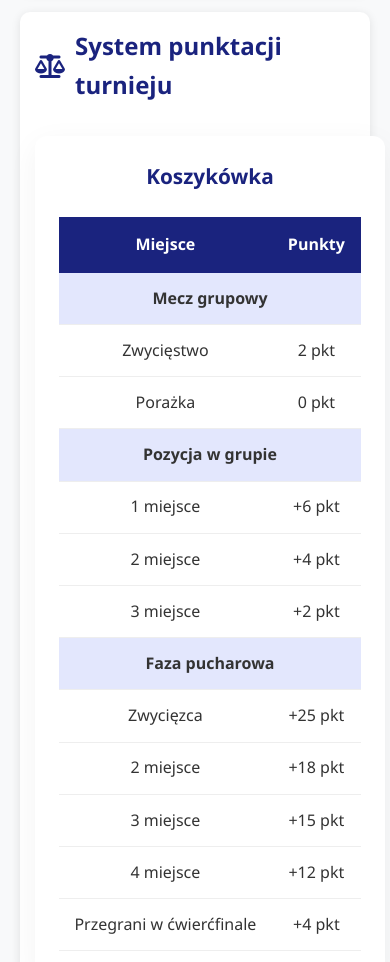
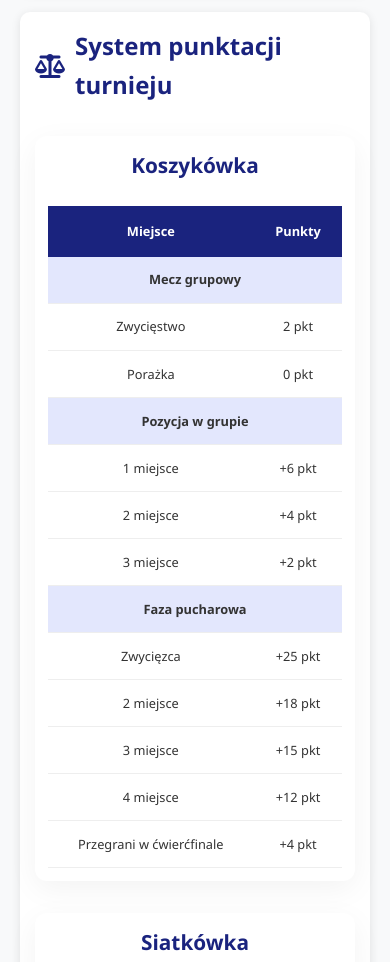
Before and after one commit to staszicprojekt/rozgrywki-miedzyklasowe, a plain HTML site: page index.html in a window 390 px wide. Shown: the part 3000-3962 px from the top of the page. Drawn offline with Linux system fonts and the light colour scheme; no server answers.

Commit message:
poprawkatabelapunkty

```diff
--- a/css/style.css
+++ b/css/style.css
@@ -2386,3 +2386,40 @@ footer {
     50% { transform: scale(1.05); }
     100% { transform: scale(1); }
 }
+/* Compact version for mobile */
+@media (max-width: 480px) {
+    .ranking-grid {
+        grid-template-columns: 1fr;
+    }
+
+    .ranking-card {
+        padding: 0.8rem;
+    }
+
+    .ranking-table {
+        font-size: 0.8em;
+    }
+
+    /* Zmień układ na bardziej kompaktowy */
+    .ranking-table th:nth-child(1),
+    .ranking-table td:nth-child(1) {
+        width: 70%;
+        min-width: 100px;
+    }
+
+    .ranking-table th:nth-child(2),
+    .ranking-table td:nth-child(2) {
+        width: 30%;
+        min-width: 70px;
+    }
+
+    /* Skróć niektóre teksty */
+    .merged-row::before {
+        content: attr(data-short);
+        display: block;
+    }
+
+    .merged-row span {
+        display: none;
+    }
+}
--- a/index.html
+++ b/index.html
@@ -233,9 +233,11 @@
             <div class="section-header">
                 <h2><i class="fas fa-balance-scale"></i> System punktacji turnieju</h2>
             </div>
+            <div class="ranking-container">
             <div class="ranking-grid">
                 <div class="ranking-card">
                     <h3 class="ranking-title">Koszykówka</h3>
+                    <div class="table-responsive">
                     <table class="ranking-table">
                         <thead>
                             <tr>
@@ -295,9 +297,11 @@
                             </tr>
                         </tbody>
                     </table>
+                    </div>
                 </div>
                 <div class="ranking-card">
                     <h3 class="ranking-title">Siatkówka</h3>
+                    <div class="table-responsive">
                     <table class="ranking-table">
                         <thead>
                             <tr>
@@ -357,9 +361,11 @@
                             </tr>
                         </tbody>
                     </table>
+                    </div>
                 </div>
                 <div class="ranking-card">
                     <h3 class="ranking-title">Piłka nożna</h3>
+                    <div class="table-responsive">
                     <table class="ranking-table">
                         <thead>
                             <tr>
@@ -390,7 +396,9 @@
                             </tr>
                         </tbody>
                     </table>
+                    </div>
                 </div>
+            </div>
             </div>
         </section>
 
```
